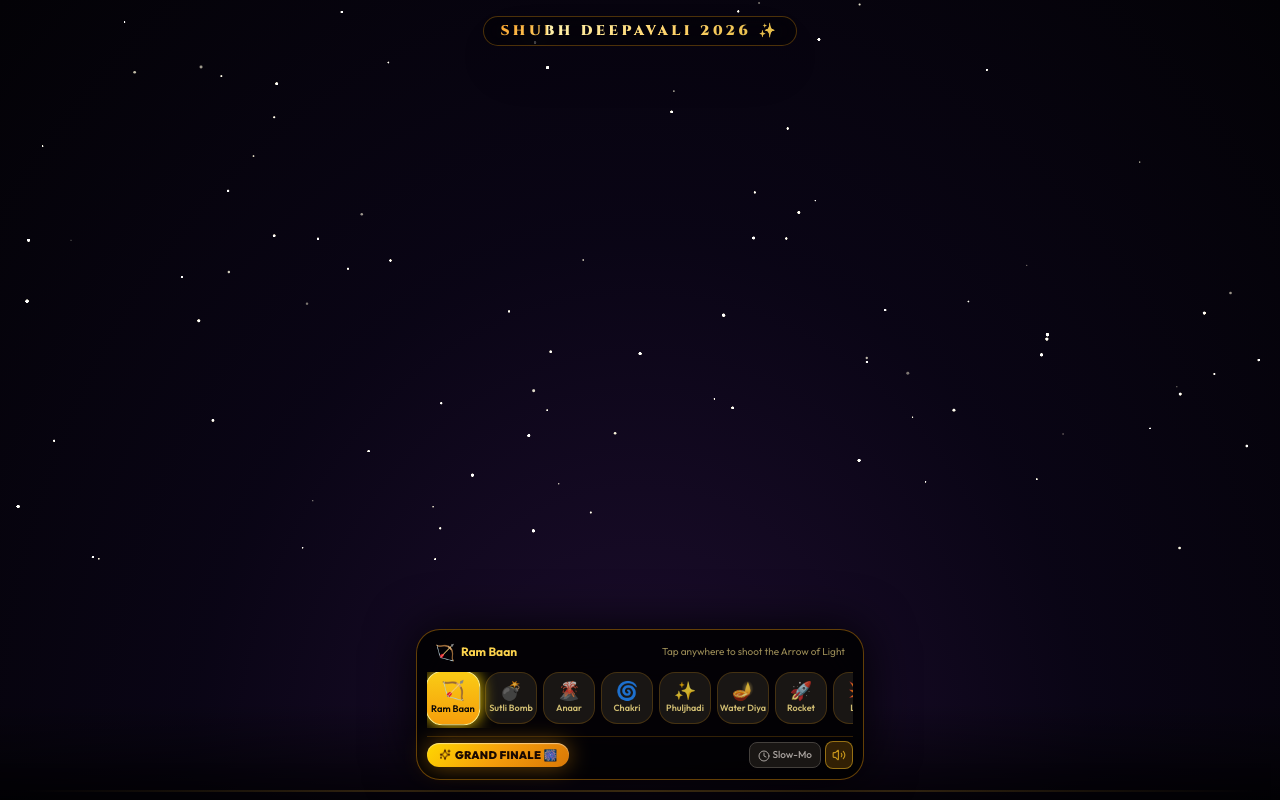
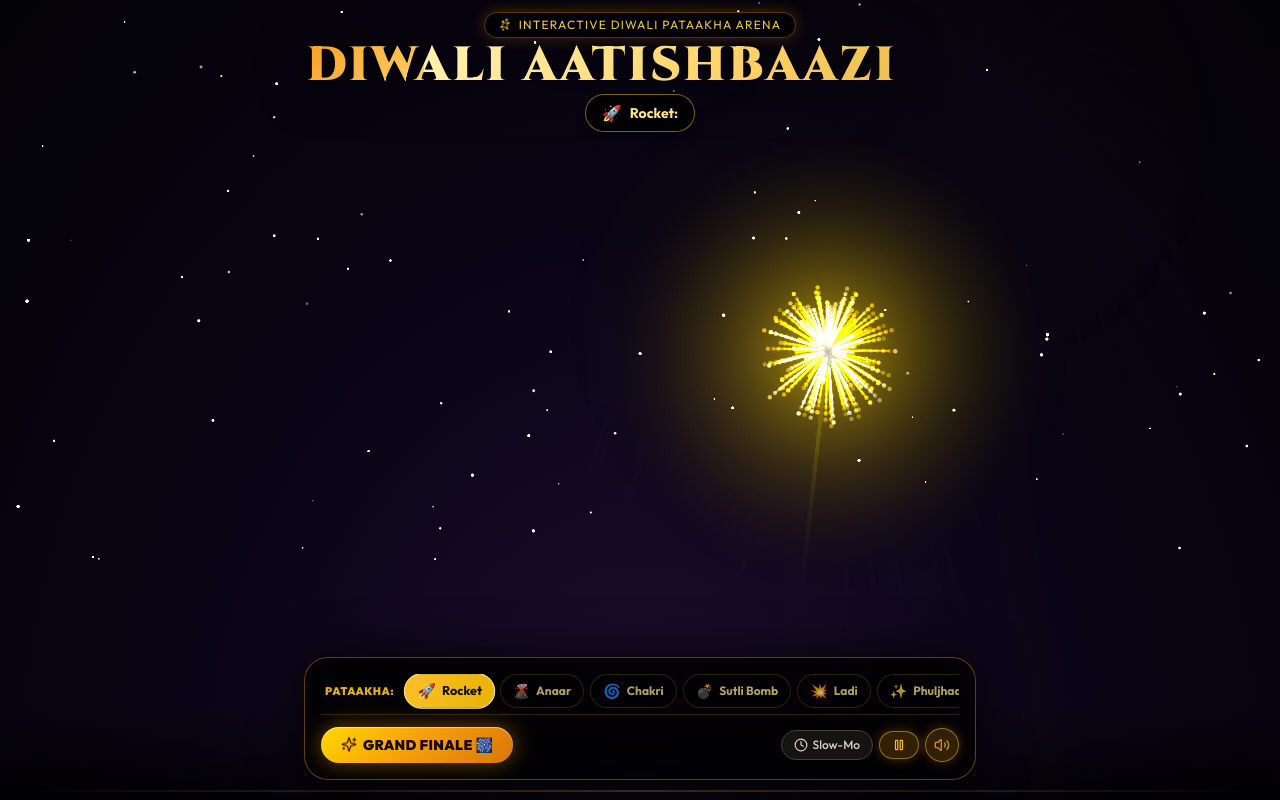
Before and after one commit to suman987654432/deeppov, a React (Vite) app: page / in a window 1280 px wide. Built offline with nearby package versions, Linux system fonts and the light colour scheme.

Commit message:
Clean up UI: permanent stable cracker dock without reel badges

```diff
--- a/src/App.jsx
+++ b/src/App.jsx
@@ -12,28 +12,28 @@ import {
 } from 'lucide-react';
 
 const CRACKERS = [
-  { id: 'rambaan', name: 'Ram Baan', icon: '🏹', desc: 'Tap anywhere to shoot the Arrow of Light' },
-  { id: 'bomb', name: 'Sutli Bomb', icon: '💣', desc: 'Tap to place green bomb with shockwave blast' },
-  { id: 'anaar', name: 'Anaar', icon: '🌋', desc: 'Tap to place towering golden flowerpot fountain' },
-  { id: 'chakri', name: 'Chakri', icon: '🌀', desc: 'Tap to spin high-speed rainbow ground wheel' },
-  { id: 'sparkler', name: 'Phuljhadi', icon: '✨', desc: 'Drag finger to draw with sizzling golden fire' },
-  { id: 'diya', name: 'Water Diya', icon: '🪔', desc: 'Tap water to place glowing floating diya' },
-  { id: 'rocket', name: 'Rocket', icon: '🚀', desc: 'Tap to shoot whistling aerial rockets' },
-  { id: 'ladi', name: 'Ladi', icon: '💥', desc: 'Tap for rapid 28-burst crackling chain' },
+  { id: 'rocket', name: 'Rocket', icon: '🚀', desc: 'Click/Tap anywhere to shoot aerial rockets' },
+  { id: 'anaar', name: 'Anaar', icon: '🌋', desc: 'Click to place a towering golden flowerpot fountain' },
+  { id: 'chakri', name: 'Chakri', icon: '🌀', desc: 'Click to spin high-speed rainbow ground wheel' },
+  { id: 'bomb', name: 'Sutli Bomb', icon: '💣', desc: 'Click to plant green bomb with massive shockwave blast' },
+  { id: 'ladi', name: 'Ladi', icon: '💥', desc: 'Click for rapid 28-burst crackling chain' },
+  { id: 'sparkler', name: 'Phuljhadi', icon: '✨', desc: 'Drag mouse or finger to draw sizzling fire in air' },
+  { id: 'snake', name: 'Saanp Goli', icon: '🐍', desc: 'Click to burn black tablet & watch the snake grow' },
+  { id: 'bijli', name: 'Bijli Chatai', icon: '⚡', desc: 'Click for sharp snap-crackle flashes' },
+  { id: 'hunter', name: 'Magic Hunter', icon: '🎯', desc: 'Click to shoot 8 rapid colorful tracer comets' },
+  { id: 'kandil', name: 'Sky Kandil', icon: '🪔', desc: 'Click to release a warm glowing sky lantern' },
 ];
 
 export default function App() {
-  const [selectedCracker, setSelectedCracker] = useState('rambaan');
-  const [autoPlay, setAutoPlay] = useState(false); // Off by default so user's taps are the star of the show
+  const [selectedCracker, setSelectedCracker] = useState('rocket');
+  const [autoPlay, setAutoPlay] = useState(true);
   const [slowMotion, setSlowMotion] = useState(false);
   const [isMuted, setIsMuted] = useState(false);
   const [screenShake, setScreenShake] = useState(false);
-  const [isUiVisible, setIsUiVisible] = useState(true);
 
   const fireworksRef = useRef(null);
-  const hideTimerRef = useRef(null);
 
-  // Initialize audio on first touch
+  // Initialize audio on first user touch / click
   useEffect(() => {
     soundManager.init();
     const unlock = () => {
@@ -47,15 +47,6 @@ export default function App() {
       window.removeEventListener('pointerdown', unlock);
       window.removeEventListener('touchstart', unlock);
     };
-  }, []);
-
-  // Auto-hide UI during gameplay so screen recordings are 100% clean
-  const handleUserInteraction = useCallback(() => {
-    if (hideTimerRef.current) clearTimeout(hideTimerRef.current);
-    // After 2.5s of playing, auto-fade UI to zero opacity
-    hideTimerRef.current = setTimeout(() => {
-      setIsUiVisible(false);
-    }, 2500);
   }, []);
 
   // Screen shake on big blast
@@ -78,7 +69,7 @@ export default function App() {
     soundManager.playExplosion(0, 1.4);
 
     confetti({
-      particleCount: 85,
+      particleCount: 90,
       spread: 75,
       origin: { y: 0.8 },
       colors: ['#ffd700', '#f59e0b', '#ef4444', '#10b981', '#ffffff'],
@@ -89,7 +80,6 @@ export default function App() {
 
   return (
     <div
-      onClick={() => setIsUiVisible(true)}
       className={`relative w-full h-full overflow-hidden bg-[#030206] select-none touch-none overscroll-none ${
         screenShake ? 'screen-shake' : ''
       }`}
@@ -102,109 +92,115 @@ export default function App() {
         <div className="w-full h-[2px] bg-gradient-to-r from-transparent via-amber-400/40 to-transparent" />
       </div>
 
-      {/* 3. Fullscreen Interactive 60FPS Canvas */}
+      {/* 3. Fullscreen Interactive 60FPS Fireworks Canvas */}
       <FireworksCanvas
         ref={fireworksRef}
         autoPlay={autoPlay}
         crackerType={selectedCracker}
         slowMotion={slowMotion}
         onScreenShake={triggerScreenShake}
-        onInteraction={handleUserInteraction}
       />
 
-      {/* 4. AESTHETIC MINIMAL LUXURY WATERMARK (Top Center) */}
-      <div className="fixed top-4 left-0 right-0 z-20 flex flex-col items-center pointer-events-none px-4 text-center">
-        <div className="flex items-center gap-2 px-4 py-1 rounded-full bg-black/40 border border-amber-500/30 backdrop-blur-md shadow-2xl">
-          <span className="font-serif text-xs sm:text-sm font-black tracking-[0.25em] gold-text-gradient uppercase">
-            SHUBH DEEPAVALI 2026 ✨
+      {/* 4. Top Header & Active Cracker Badge */}
+      <header className="fixed top-3 left-0 right-0 z-20 flex flex-col items-center pointer-events-none px-4 text-center">
+        <div className="pointer-events-auto flex items-center gap-2 px-3.5 py-1 rounded-full bg-black/60 border border-amber-500/35 backdrop-blur-md text-amber-300 text-[11px] sm:text-xs tracking-widest uppercase mb-1 shadow-[0_0_15px_rgba(245,158,11,0.25)]">
+          <Sparkles className="w-3 h-3 text-amber-400 animate-spin" style={{ animationDuration: '6s' }} />
+          <span>Interactive Diwali Pataakha Arena</span>
+        </div>
+
+        <h1 className="font-serif text-2xl sm:text-4xl md:text-5xl font-black tracking-wider gold-text-gradient drop-shadow-[0_4px_25px_rgba(0,0,0,0.9)]">
+          DIWALI AATISHBAAZI <span className="inline-block text-amber-300 animate-pulse">✨</span>
+        </h1>
+
+        {/* Active Cracker Instructions Badge */}
+        <div className="mt-1 pointer-events-auto flex items-center gap-2 px-4 py-1.5 rounded-full bg-black/80 border border-amber-400/50 backdrop-blur-lg shadow-lg">
+          <span className="text-base">{currentCracker.icon}</span>
+          <span className="text-xs sm:text-sm font-bold text-amber-200">
+            {currentCracker.name}:
+          </span>
+          <span className="text-xs text-amber-100/80 font-light hidden xs:inline">
+            {currentCracker.desc}
           </span>
         </div>
-      </div>
+      </header>
 
-      {/* 5. AUTO-DIMMING FLOATING DOCK (Bottom Controls) */}
-      <div
-        className={`fixed bottom-3 sm:bottom-5 left-0 right-0 z-20 flex flex-col items-center px-2 sm:px-4 transition-all duration-700 ease-out ${
-          isUiVisible ? 'opacity-100 translate-y-0 pointer-events-auto' : 'opacity-0 translate-y-4 pointer-events-none'
-        }`}
-      >
-        <div className="w-full max-w-md bg-black/85 border border-amber-500/40 rounded-3xl p-2.5 backdrop-blur-2xl shadow-[0_0_50px_rgba(0,0,0,0.95)] flex flex-col gap-2">
-          {/* Active Cracker Hint Label */}
-          <div className="flex items-center justify-between px-2 text-xs">
-            <div className="flex items-center gap-1.5 font-bold text-amber-300">
-              <span className="text-base">{currentCracker.icon}</span>
-              <span>{currentCracker.name}</span>
+      {/* 5. Permanent Stable Bottom Control HUD */}
+      <div className="fixed bottom-3 sm:bottom-5 left-0 right-0 z-20 flex flex-col items-center pointer-events-none px-2 sm:px-4">
+        <div className="pointer-events-auto w-full max-w-2xl bg-black/85 border border-amber-500/40 rounded-3xl p-3 sm:p-4 backdrop-blur-xl shadow-[0_0_50px_rgba(0,0,0,0.9)] flex flex-col gap-2.5">
+          {/* Traditional Cracker Tabs (All 10 Authentic Crackers) */}
+          <div className="flex items-center gap-1.5 overflow-x-auto pb-1.5 scrollbar-none border-b border-amber-500/20">
+            <span className="text-[11px] font-black text-amber-400/90 uppercase tracking-wider pl-1 pr-1.5 whitespace-nowrap">
+              Pataakha:
+            </span>
+            <div className="flex items-center gap-1.5">
+              {CRACKERS.map((c) => (
+                <button
+                  key={c.id}
+                  onClick={() => setSelectedCracker(c.id)}
+                  title={c.desc}
+                  className={`flex items-center gap-1.5 px-3 py-1.5 rounded-full text-xs font-bold transition-all cursor-pointer whitespace-nowrap shadow-sm ${
+                    selectedCracker === c.id
+                      ? 'bg-gradient-to-r from-amber-400 to-yellow-500 text-stone-950 shadow-[0_0_15px_#ffd700] scale-105 border border-yellow-200'
+                      : 'bg-black/50 text-amber-200/70 hover:text-white border border-amber-500/20 hover:border-amber-400/50'
+                  }`}
+                >
+                  <span className="text-sm">{c.icon}</span>
+                  <span>{c.name}</span>
+                </button>
+              ))}
             </div>
-            <span className="text-[10px] text-amber-200/60 font-light truncate max-w-[200px]">
-              {currentCracker.desc}
-            </span>
           </div>
 
-          {/* Swipeable Cracker Dock */}
-          <div className="flex items-center gap-1.5 overflow-x-auto pb-1 scrollbar-none snap-x snap-mandatory touch-pan-x">
-            {CRACKERS.map((c) => (
-              <button
-                key={c.id}
-                onClick={(e) => {
-                  e.stopPropagation();
-                  setSelectedCracker(c.id);
-                  handleUserInteraction();
-                }}
-                className={`flex flex-col items-center justify-center min-w-[52px] h-[52px] rounded-2xl text-xs font-bold transition-all cursor-pointer snap-start ${
-                  selectedCracker === c.id
-                    ? 'bg-gradient-to-t from-amber-500 to-yellow-400 text-stone-950 shadow-[0_0_15px_#ffd700] scale-105 border border-yellow-200'
-                    : 'bg-stone-900/90 text-amber-200/80 border border-amber-500/20 active:scale-95'
-                }`}
-              >
-                <span className="text-lg leading-none mb-0.5">{c.icon}</span>
-                <span className="text-[9px] leading-tight font-semibold">{c.name}</span>
-              </button>
-            ))}
-          </div>
-
-          {/* Quick Actions Row */}
-          <div className="flex items-center justify-between gap-1 pt-1 border-t border-amber-500/20 text-xs">
-            {/* Grand Finale Trigger */}
+          {/* Action Buttons Row */}
+          <div className="flex items-center justify-between gap-2 flex-wrap pt-0.5">
+            {/* Grand Fireworks Finale */}
             <button
-              onClick={(e) => {
-                e.stopPropagation();
-                triggerGrandShow();
-              }}
-              className="btn-gold flex items-center gap-1 px-3 py-1 rounded-full text-[11px] font-black uppercase tracking-wide cursor-pointer active:scale-95"
+              onClick={triggerGrandShow}
+              className="btn-gold flex items-center gap-1.5 px-4 sm:px-5 py-2 rounded-full text-xs sm:text-sm font-black tracking-wide uppercase cursor-pointer active:scale-95"
             >
-              <Sparkles className="w-3 h-3 text-amber-950 animate-bounce" />
+              <Sparkles className="w-4 h-4 text-amber-950 animate-bounce" />
               <span>Grand Finale 🎆</span>
             </button>
 
-            <div className="flex items-center gap-1">
+            <div className="flex items-center gap-1.5">
               {/* Slow Motion */}
               <button
-                onClick={(e) => {
-                  e.stopPropagation();
-                  setSlowMotion(!slowMotion);
-                }}
-                className={`px-2 py-1 rounded-lg text-[10px] font-medium transition-all cursor-pointer border ${
+                onClick={() => setSlowMotion(!slowMotion)}
+                className={`flex items-center gap-1 px-3 py-1.5 rounded-full text-xs font-medium transition-all cursor-pointer border ${
                   slowMotion
-                    ? 'bg-amber-500 text-stone-950 font-bold border-amber-400 shadow-[0_0_10px_#ffd700]'
-                    : 'bg-stone-900/90 text-stone-400 border-stone-700'
+                    ? 'bg-amber-500 text-stone-950 font-bold border-amber-400 shadow-[0_0_12px_#ffd700]'
+                    : 'bg-stone-900/80 text-stone-300 border-stone-700 hover:text-white'
+                }`}
+                title="Slow down firework explosion speed to 35%"
+              >
+                <Clock className="w-3.5 h-3.5" />
+                <span>Slow-Mo</span>
+              </button>
+
+              {/* Auto Sky Toggle */}
+              <button
+                onClick={() => setAutoPlay(!autoPlay)}
+                className={`flex items-center gap-1 px-3 py-1.5 rounded-full text-xs font-medium transition-all cursor-pointer border ${
+                  autoPlay
+                    ? 'bg-amber-500/20 text-amber-300 border-amber-400/50 shadow-[0_0_12px_rgba(245,158,11,0.3)]'
+                    : 'bg-stone-900/80 text-stone-400 border-stone-700 hover:text-stone-200'
                 }`}
               >
-                <Clock className="w-3 h-3 inline mr-0.5" />
-                <span>Slow-Mo</span>
+                {autoPlay ? <Pause className="w-3.5 h-3.5 text-amber-400" /> : <Play className="w-3.5 h-3.5" />}
+                <span className="hidden xs:inline">{autoPlay ? 'Auto ON' : 'Auto OFF'}</span>
               </button>
 
               {/* Sound Toggle */}
               <button
-                onClick={(e) => {
-                  e.stopPropagation();
-                  toggleMute();
-                }}
-                className={`p-1.5 rounded-lg border transition-all cursor-pointer ${
+                onClick={toggleMute}
+                className={`p-2 rounded-full border transition-all cursor-pointer ${
                   !isMuted
-                    ? 'bg-amber-500/20 text-amber-300 border-amber-400/50'
-                    : 'bg-stone-900/90 text-stone-400 border-stone-700'
+                    ? 'bg-amber-500/20 text-amber-300 border-amber-400/50 shadow-[0_0_12px_rgba(245,158,11,0.3)]'
+                    : 'bg-stone-900/80 text-stone-400 border-stone-700 hover:text-stone-200'
                 }`}
+                title={isMuted ? 'Unmute' : 'Mute'}
               >
-                {isMuted ? <VolumeX className="w-3.5 h-3.5" /> : <Volume2 className="w-3.5 h-3.5 text-amber-400 animate-pulse" />}
+                {isMuted ? <VolumeX className="w-4 h-4" /> : <Volume2 className="w-4 h-4 text-amber-400 animate-pulse" />}
               </button>
             </div>
           </div>
```
